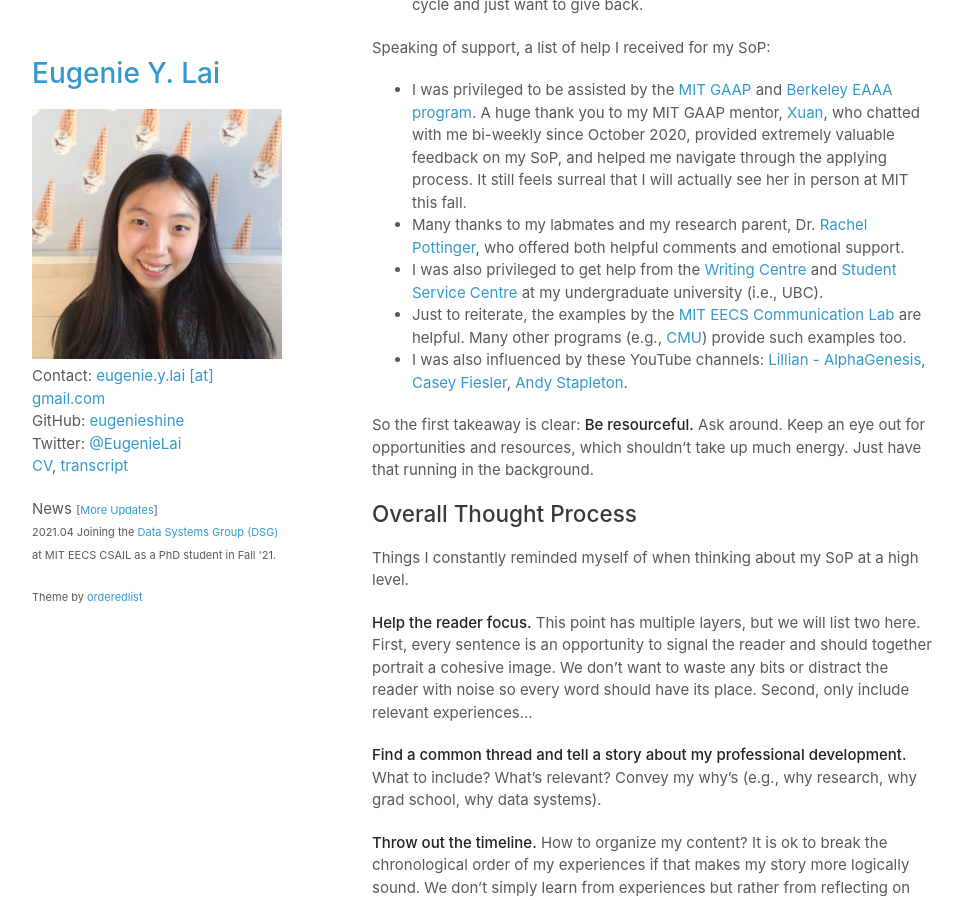
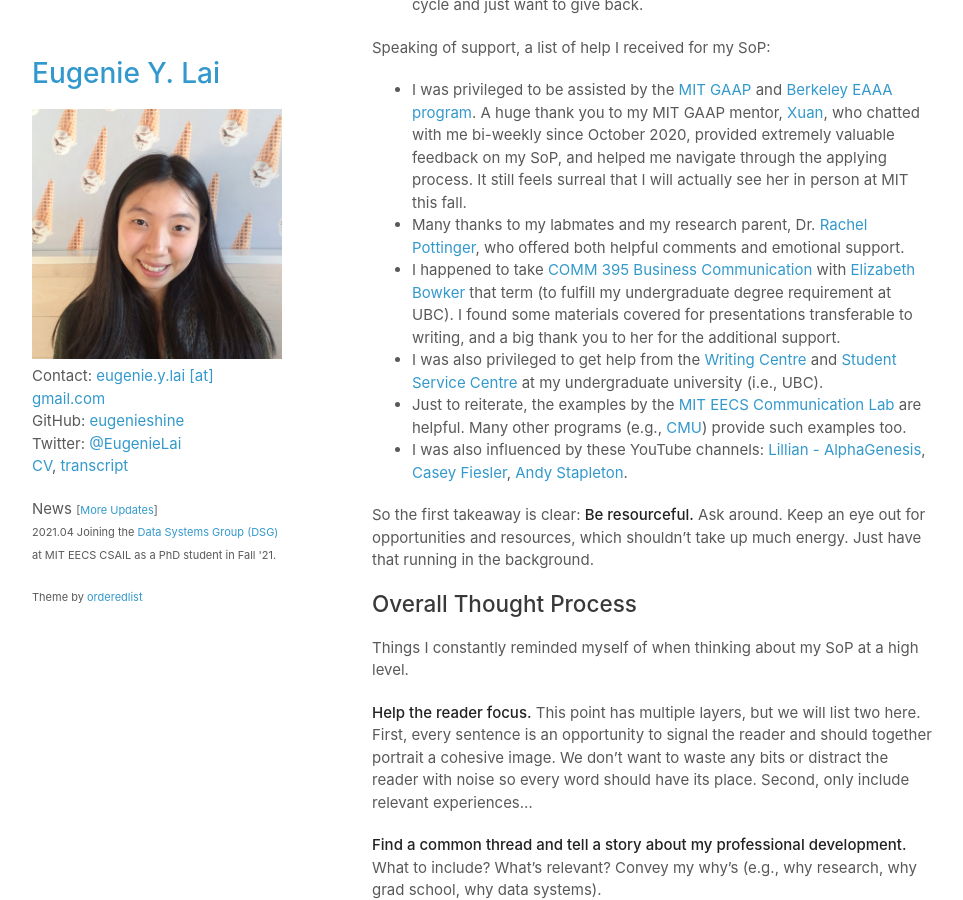
Before and after one commit to eugenielai/eugenielai.github.io, a Jekyll site: the page built from posts/another_annotated_sop.md, in a window 1280 px wide and 900 px high, scrolled down 1265 px. Shown: the whole window, without its empty margins (158-1121 px from the left). Built offline with Jekyll 4.4.1, drawn with Linux system fonts in a browser that asks for light colours; a script that is not in the unit is left out.

Commit message:
update anno example of sop

```diff
--- a/posts/another_annotated_sop.md
+++ b/posts/another_annotated_sop.md
@@ -35,6 +35,7 @@ Motivation to (uncomfortably) put myself out there:
 Speaking of support, a list of help I received for my SoP:
 * I was privileged to be assisted by the [MIT GAAP](https://www.thrive-eecs.mit.edu/gaap) and [Berkeley EAAA program](https://twitter.com/ermgrant/status/1316111464273502211?s=20). A huge thank you to my MIT GAAP mentor, [Xuan](https://twitter.com/xuanalogue), who chatted with me bi-weekly since October 2020, provided extremely valuable feedback on my SoP, and helped me navigate through the applying process. It still feels surreal that I will actually see her in person at MIT this fall.
 * Many thanks to my labmates and my research parent, Dr. [Rachel Pottinger](https://www.cs.ubc.ca/~rap/), who offered both helpful comments and emotional support.
+* I happened to take [COMM 395 Business Communication](https://mybcom.sauder.ubc.ca/courses-money-enrolment/courses/comm-395) with [Elizabeth Bowker](https://www.sauder.ubc.ca/people/elizabeth-bowker) that term (to fulfill my undergraduate degree requirement at UBC). I found some materials covered for presentations transferable to writing, and a big thank you to her for the additional support.
 * I was also privileged to get help from the [Writing Centre](https://ubcca.mywconline.com/index.php?logout=YES) and [Student Service Centre](https://students.ubc.ca/) at my undergraduate university (i.e., UBC).
 * Just to reiterate, the examples by the [MIT EECS Communication Lab](https://mitcommlab.mit.edu/eecs/commkit/cvresume/) are helpful. Many other programs (e.g., [CMU](https://www.cmu.edu/student-success/other-resources/handouts/comm-supp-pdfs/grad-app-sop.pdf)) provide such examples too.
 * I was also influenced by these YouTube channels: [Lillian - AlphaGenesis](https://www.youtube.com/channel/UCBfyfPZR0Cc5b-nl5vO4fbw), [Casey Fiesler](https://www.youtube.com/channel/UCBAjxQbVXFxj6pylf7jgZPA), [Andy Stapleton](https://www.youtube.com/channel/UCFqXmQ56-Gp1rIKa-GoAJvQ).
```
